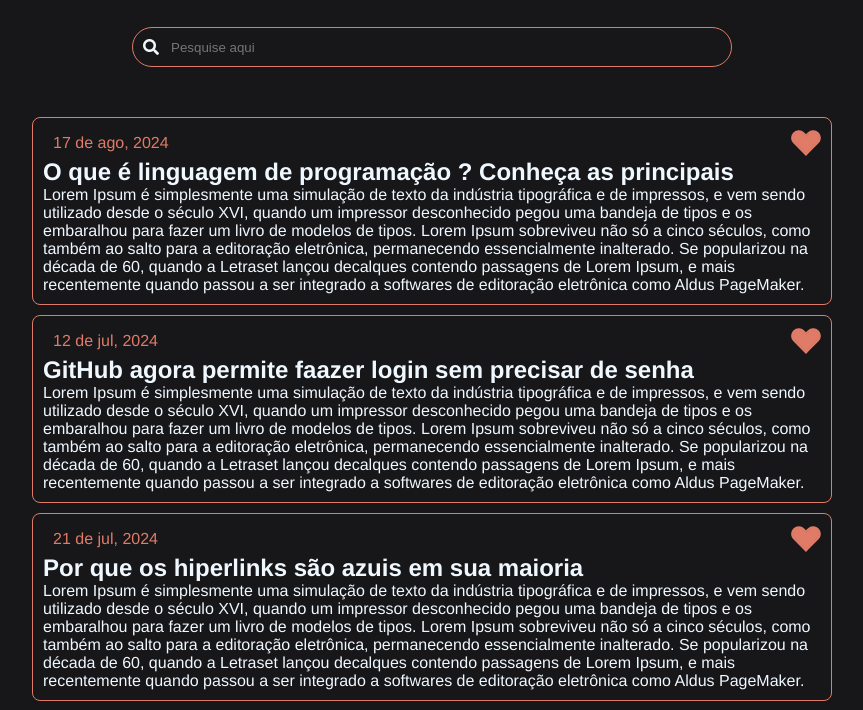
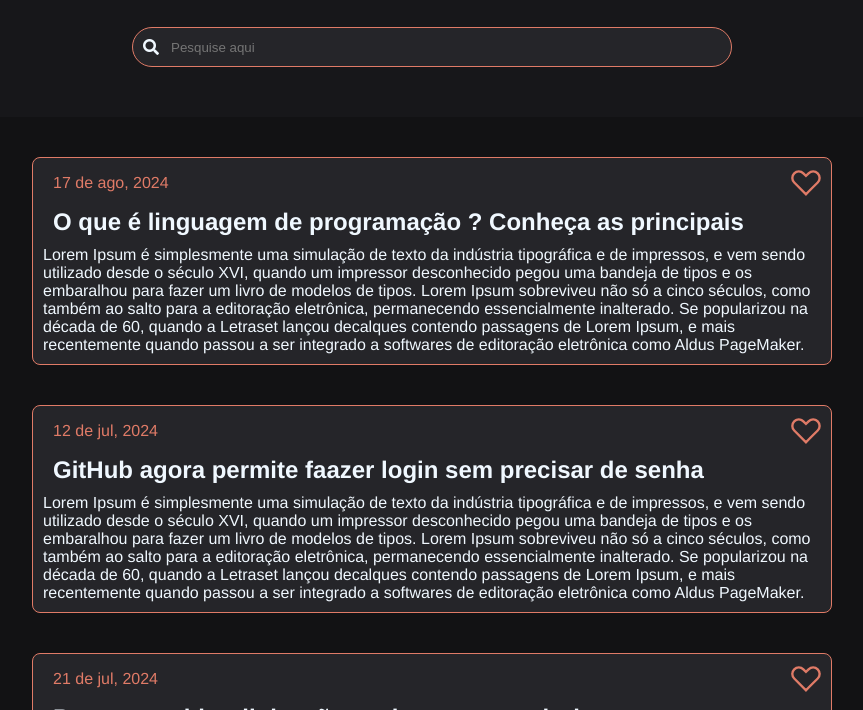
Before and after one commit to mauricioter/estudosCss, a plain HTML site: page index.html in a window 1280 px wide. Shown: the part 90-800 px from the top of the page, without its empty margins (208-1071 px from the left). Drawn offline with Linux system fonts and the light colour scheme.

```diff
--- a/index.css
+++ b/index.css
@@ -16,7 +16,7 @@
 
 }
 body {
-    background-color: #17171A;
+    background-color: var(--color-dark);
     color: aliceblue;
     font-family: 'Franklin Gothic Medium', 'Arial Narrow', Arial, sans-serif;
     height: 100vh;
@@ -24,6 +24,7 @@
     flex-direction: column;
 }
 header {
+    background-color: var(--color-dark2);
     display: flex;
     flex-direction: column;
     align-items: center;
@@ -43,21 +44,25 @@
     align-items: center;
     gap: 10px;
     width: 600px;
+    background-color: var(--color-dark4);
 }
 .wrapperInput input {
     background-color: transparent;
     outline: none;
     color: var(--color-red);
     border: none;
+    flex: 1
 }
 .wrapperInfo{
     display: flex;
     justify-content: center;
     flex-direction: column;
     align-items: center;
-    gap: 10px;
+    gap: 40px;
+    margin-top: 40px;
 }
 .wrapperInfo article{
+    background-color: var(--color-dark4);
    display: flex;
    flex-direction: column;
    justify-content: center;
@@ -67,10 +72,10 @@
    padding: 10px;
 }
 .wrapperInfo article h1{
-    justify-content: center;
+    padding: 10px;
 }
 .wrapperInfo article p{
-    display: flex;
+    gap: 20px;
 }
 .wrapperDate {
     padding-left: 10PX;
@@ -84,6 +89,6 @@
   cursor: pointer;
   align-items: center;
 }
-.wrapperDate svg{
+.wrapperDate svg.filled{
     fill: #E07B67;
 }
```
Also changed, not shown: index.js (line endings or trailing spaces).
